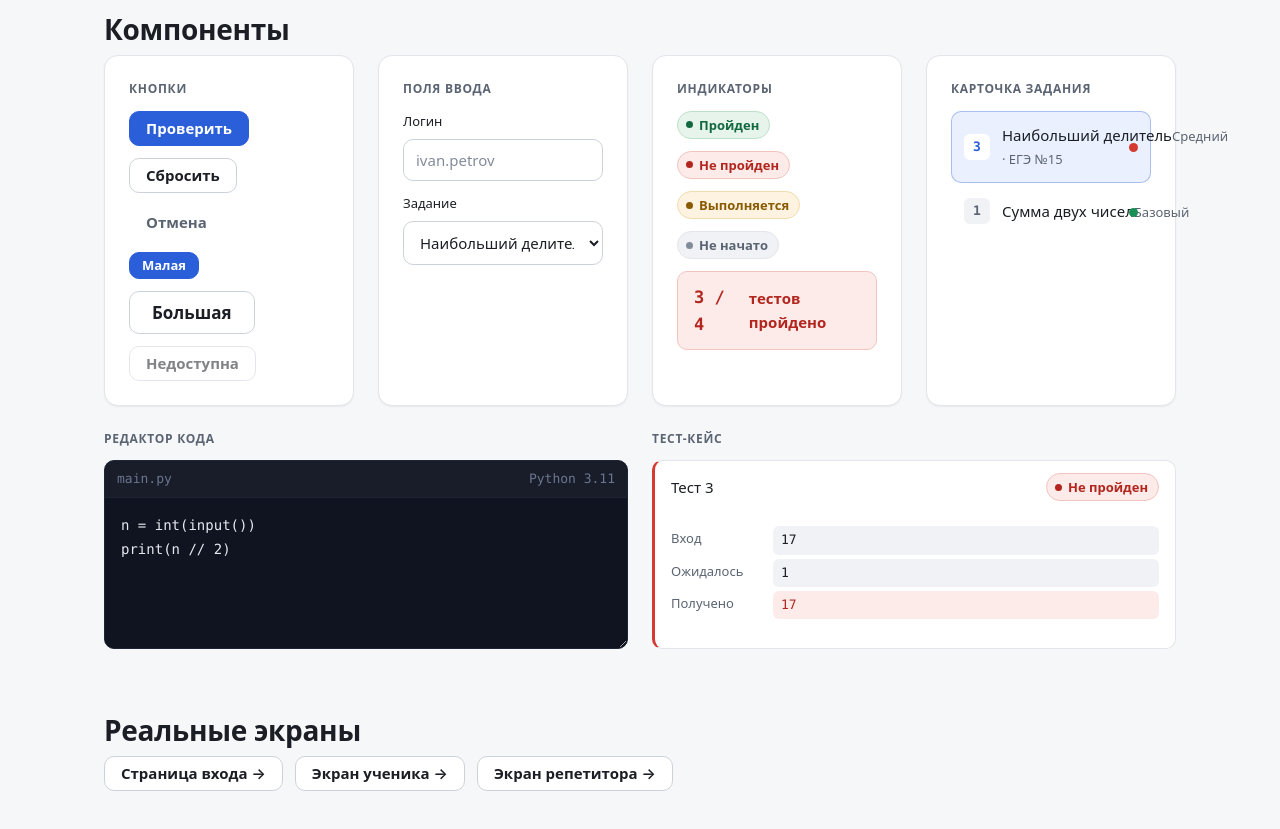
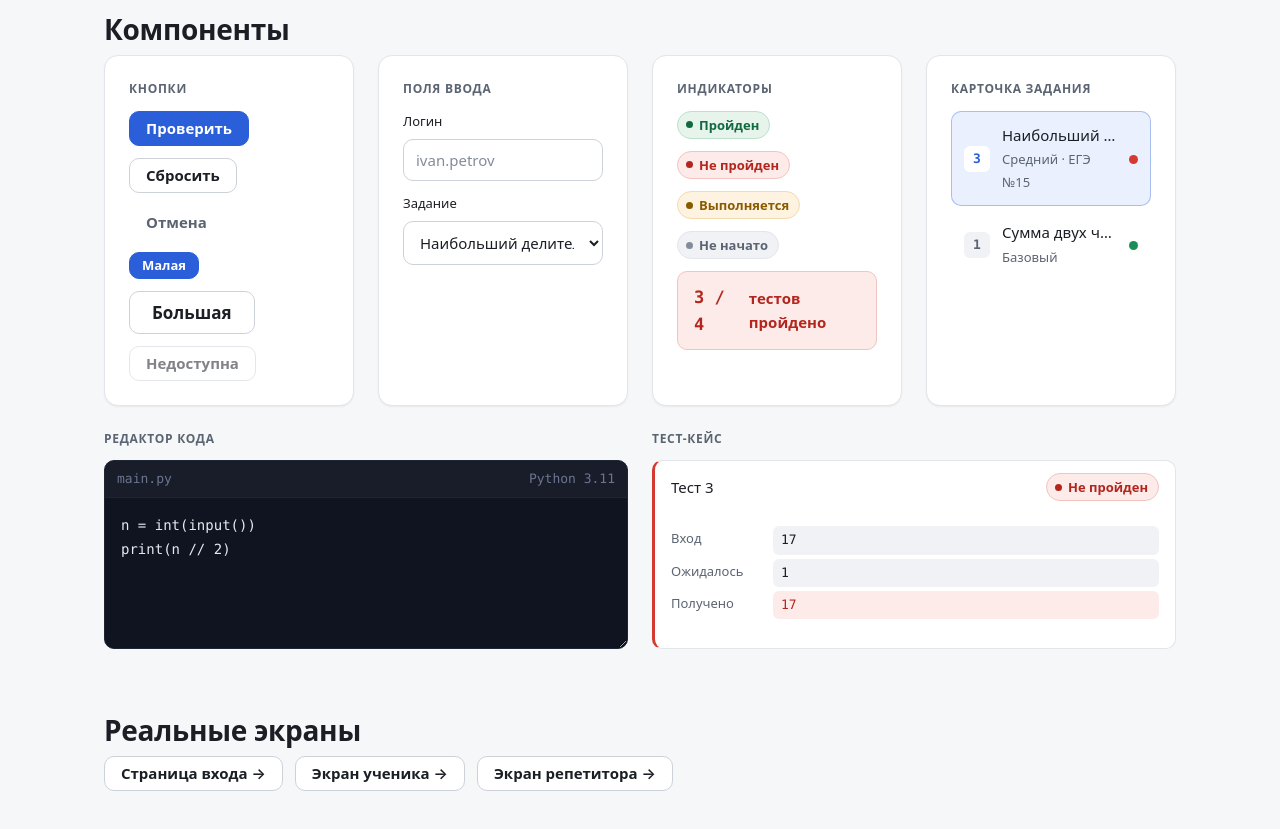
Before and after one commit to meteopavel/Python_Practice_Hub, a plain HTML site: page webapp/static/design-system.html in a window 1280 px wide. Shown: the part 1640-2469 px from the top of the page. Drawn offline with Linux system fonts and the light colour scheme.

Commit message:
Fix ellipsis truncation on task list item titles

```diff
--- a/webapp/static/styles.css
+++ b/webapp/static/styles.css
@@ -395,7 +395,7 @@ a:hover { color: var(--c-primary-hover); text-decoration: underline; }
 }
 .task-item.is-active .task-item-num { color: var(--c-primary); background: var(--c-surface); }
 .task-item-body { min-width: 0; flex: 1; }
-.task-item-title { font-weight: var(--fw-medium); overflow: hidden; text-overflow: ellipsis; white-space: nowrap; }
+.task-item-title { display: block; font-weight: var(--fw-medium); overflow: hidden; text-overflow: ellipsis; white-space: nowrap; }
 .task-item-meta  { font-size: var(--fs-sm); color: var(--c-text-muted); }
 .task-item-status { flex-shrink: 0; }
 .task-item-status .dot { width: 9px; height: 9px; border-radius: 50%; display: inline-block; }
```
